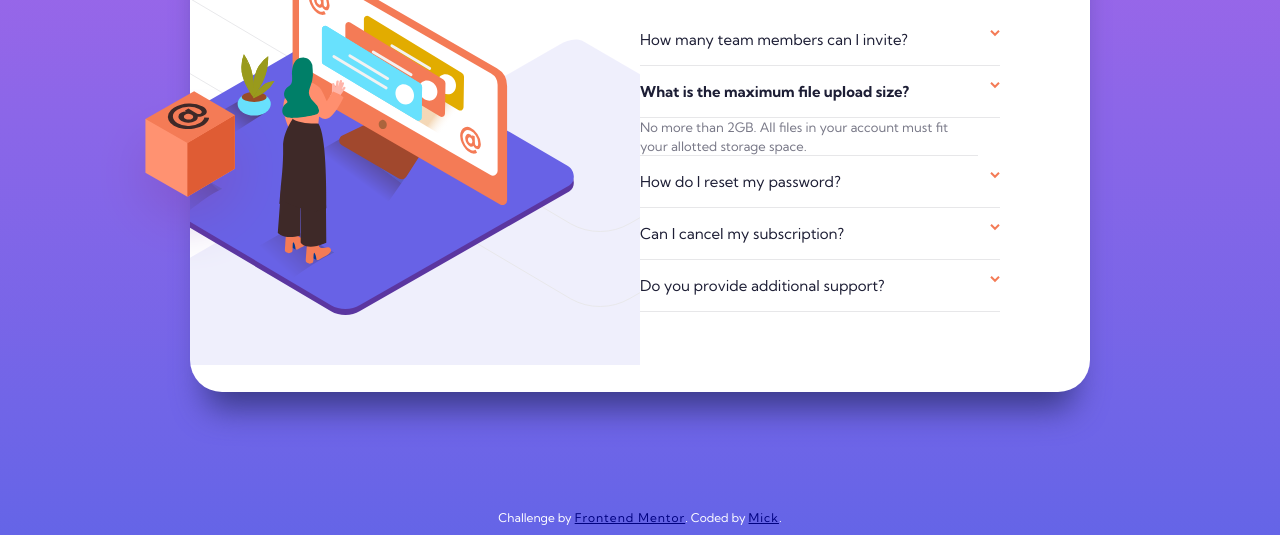
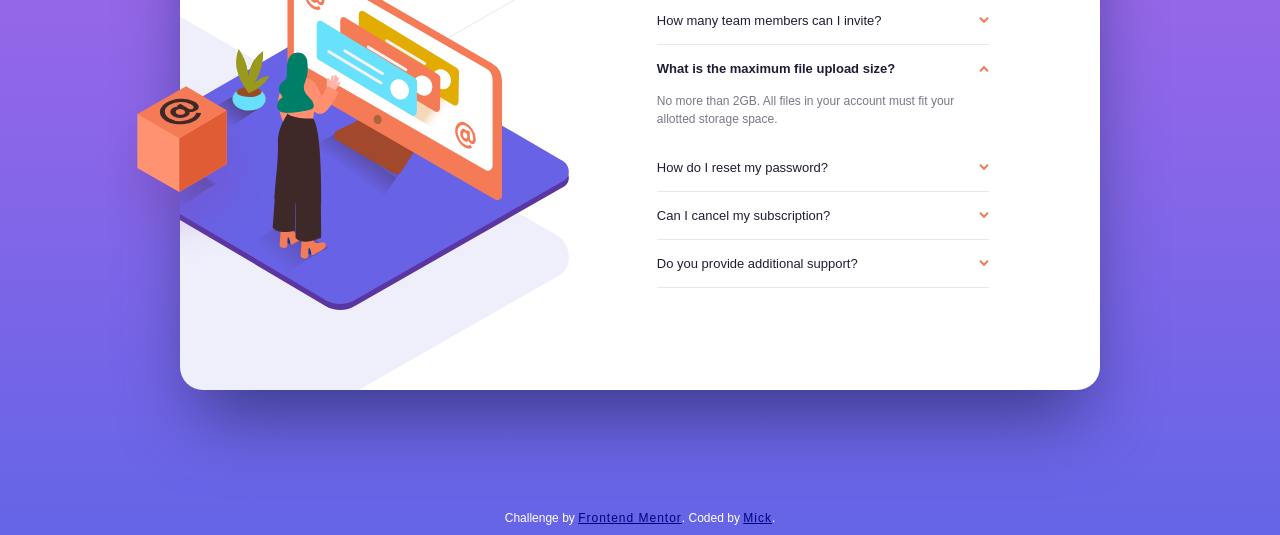
Before and after one commit to Mick-2097/accordian, a plain HTML site: page index.html in a window 1280 px wide. Shown: the part 265-800 px from the top of the page. Drawn offline with Linux system fonts and the light colour scheme.

Commit message:
Tried to fix everything

```diff
--- a/index.html
+++ b/index.html
@@ -27,8 +27,8 @@
       </p>
       <p class="answer">You can invite up to 2 additional users on the Free plan. There is no limit on team members for the Premium plan.</p>
 
-      <p class="question" style="font-weight: bold;">What is the maximum file upload size?
-        <img class="arrow" src="icon-arrow-down.svg" alt="">
+      <p class="question" style="font-weight: bold; border-bottom: none;">What is the maximum file upload size?
+        <img class="arrow flip" src="icon-arrow-down.svg" alt="" >
       </p>
       <p class="answer" style="display: block;">No more than 2GB. All files in your account must fit your allotted storage space.</p>
 
--- a/script.js
+++ b/script.js
@@ -7,6 +7,7 @@ questionArea.addEventListener('click', event => {
     if (!event.target.classList.contains('question')) return
     if (event.target.style.fontWeight === 'bold') {
         event.target.style.fontWeight = 'normal'
+        event.target.style.borderBottom = '1px solid hsl(240, 5%, 91%)'
         event.target.nextElementSibling.style.display = 'none'
         event.target.querySelector('img').classList.remove('flip')
     }else {
@@ -15,6 +16,7 @@ questionArea.addEventListener('click', event => {
         arrows.forEach(x => x.classList.remove('flip'))
         event.target.style.color = 'var(--text)'
         event.target.style.fontWeight = 'bold'
+        event.target.style.borderBottom = 'none'
         event.target.nextElementSibling.style.display = 'block'
         event.target.querySelector('img').classList.add('flip')
     }
--- a/style.css
+++ b/style.css
@@ -1,4 +1,5 @@
-@import url('https://fonts.googleapis.com/css2?family=Kumbh+Sans:wght@400;700&display=swap');
+@import url('https://fonts.googleapis.com/css2?family=Spartan:wght@400;700&display=swap');
+
 
 :root {
     --text: hsl(238, 29%, 16%);
@@ -25,10 +26,10 @@ body {
 main {
     display: flex;
     flex-direction: column;
-    width: 320px;
+    width: 327px;
     background: white;
-    border-radius: 2rem;
-    box-shadow: 0 2rem 2rem -1rem hsl(240, 40%, 38%);
+    border-radius: 23px;
+    box-shadow: 0 2.5rem 4.5rem -1rem hsl(240, 40%, 38%);
 }
 .images {
     position: relative;
@@ -38,14 +39,14 @@ main {
 }
 .picture {
     position: absolute;
-    transform: translateY(-60%);
-    max-width: 240px;
+    transform: translateY(-60%) translateX(-2%);
+    width: 238px;
     margin: auto;
 }
 .shadow {
     position: absolute;
-    max-width: 230px;
-    transform: translateX(-5px);
+    max-width: 240px;
+    transform: translateX(-2%);
 }
 .box {
     display: none;
@@ -57,34 +58,39 @@ main {
     display: none;
 }
 .questions {
-    margin-bottom: 2rem;
+    margin-bottom: 3rem;
 }
 h1 {
     width: 100%;
     text-align: center;
-    margin: 2rem 0;
+    margin: 2rem 0 1rem 0;
 }
 p {
     width: 85%;
     display: flex;
     margin: auto;
-    font-weight: 400;
-    font-size: 15px;
-    border-bottom: 1px solid hsl(240, 5%, 91%);
 }
 .arrow {
-    margin-right: 0;
+    margin: auto 0 auto auto;
     margin-left: auto;
     height: min-content;
 }
 .question {
     padding: 1rem 0;
+    font-size: 13px;
+    border-bottom: 1px solid hsl(240, 5%, 91%);
 }
 .question:hover {
     cursor: pointer;
 }
 .answer {
     display: none;
+    padding: 0 0 1rem 24.5312px;
+    margin: 0;
+    color: hsl(240, 6%, 50%);
+    width: 75%;
+    line-height: 1.5;
+    font-size: 12px;
 }
 .flip {
     transform: rotateX(180deg);
@@ -108,43 +114,43 @@ footer a:hover {
 
 @media (min-width: 1080px) {
     main {
-        width: 900px;
+        width: 920px;
         flex-direction: row;
     }
     .images {
         width: 50%;
-        height: 460px;
+        height: 510px;
         background-image: url(woman-desktop.svg), url(bg-pattern-desktop.svg);
         background-repeat: no-repeat;
-        background-position: left -5.5rem center;
+        background-position: left -5.2rem bottom 5rem, left -36rem bottom -8.6rem;
+        margin-right: 2.1rem;
     }
     .box {
         display: block;
         position: absolute;
         width: 191px;
         height: 184px;
-        transform: translateY(100%) translateX(-50%);
+        transform: translateY(111%) translateX(-49%);
     }
     .questions {
         width: 50%;
-        margin-bottom: 5rem;
     }
     h1 {
         text-align: left;
         margin: 0;
-        padding: 4rem 0 2rem 0;
+        padding: 4rem 0 1rem 0;
     }
     .question {
         margin: auto auto auto 0;
-        width: 80%;
+        width: 75%;
     }
     .answer {
-        padding: 0;
+        padding: 0 0 1rem 0;
+        margin: 0;
         color: hsl(240, 6%, 50%);
         width: 75%;
-        line-height: 1.4;
-        margin: 0 auto 0 0;
-        font-size: 13px;
+        line-height: 1.5;
+        font-size: 12px;
     }
     .picture {
         display: none;
```
